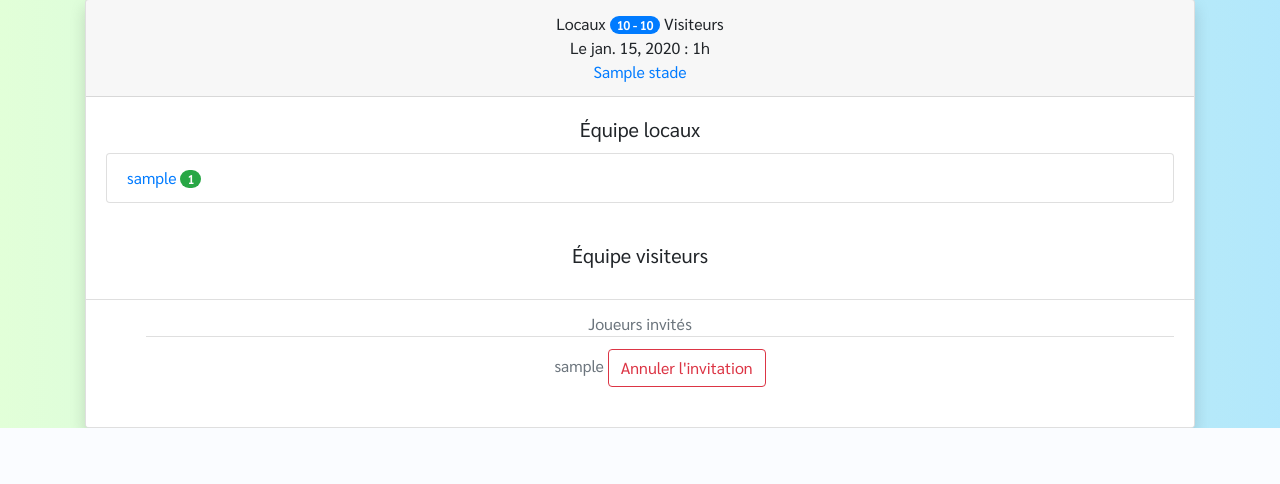
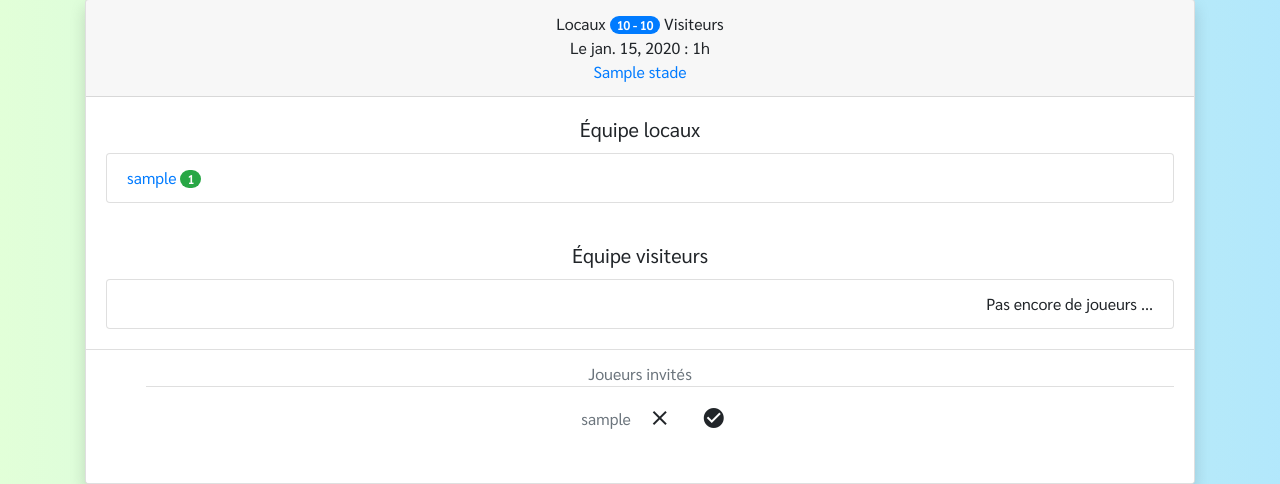
Before and after one commit to GAzerty/Projet_Web, a Django app: page /rencontre/read/1 in a window 1280 px wide. Shown: the part 413-897 px from the top of the page. Before the commit the page ends 841 px from the top, so only its background shows below. Run offline with Django 3.2, Linux system fonts and the light colour scheme; a user stored in the database is signed in; tables that the repository leaves empty hold one stand-in row (values such as "Sample post"); some libraries are stand-ins or nearby versions.

Commit message:
Modification: Affichage d'un message lorsqu'il n'y a pas de rencontre à afficher

```diff
--- a/app/templates/rencontre/liste_rencontre.html
+++ b/app/templates/rencontre/liste_rencontre.html
@@ -15,8 +15,12 @@
                         <a href="{% url 'inviter_mesamis' rencontre.idRencontre %}" class="btn btn-outline-primary">Inviter mes amis</a>
                     </div>
                 </div>
-
             {% endfor %}
+            {% if not ListRencontre %}
+                <div class="list-group-item">
+                    <span>Pas encore de rencontre.. Organisez un match !</span>
+                </div>
+            {% endif %}
 
         </div>
     </div>
--- a/app/templates/rencontre/readRencontre.html
+++ b/app/templates/rencontre/readRencontre.html
@@ -31,6 +31,9 @@
                     <span class="badge badge-success badge-pill ">{{ participation.nombreButs  }}</span>
                 </li>
                 {% endfor %}
+                {% if not JoueursLocaux %}
+                    <li class="list-group-item text-left">Pas encore de joueurs ...</li>
+                {% endif %}
             </ul>
           </div>
           <div class="card-body">
@@ -46,6 +49,9 @@
                     {% endif %}
                 </li>
                 {% endfor %}
+                {% if not JoueursVisiteurs %}
+                    <li class="list-group-item text-right">Pas encore de joueurs ...</li>
+                {% endif %}
             </ul>
           </div>
           <div class="card-footer text-muted">
@@ -56,7 +62,10 @@
                 <li class="list-group-item">
                     {{ invite.idJoueur.idJoueur.username  }}
                     {% if request.user == invite.joueurDemandeur.idJoueur %}
-                        <button class="btn btn-outline-danger" onclick="annuler_invit('{{ invite.idJoueur.idJoueur.id }}','{{ Rencontre.idRencontre }}')">Annuler l'invitation</button>
+                        <button class="btn" onclick="annuler_invit('{{ invite.idJoueur.idJoueur.id }}','{{ Rencontre.idRencontre }}')"><i class="material-icons">clear</i></button>
+                    {% endif %}
+                    {% if request.user == invite.idJoueur.idJoueur %}
+                        <button class="btn" onclick="accepter_invit('{{ invite.idRencontre.idRencontre }}')"><i class="material-icons">check_circle</i></button>
                     {% endif %}
                 </li>
                 {% endfor %}
```
